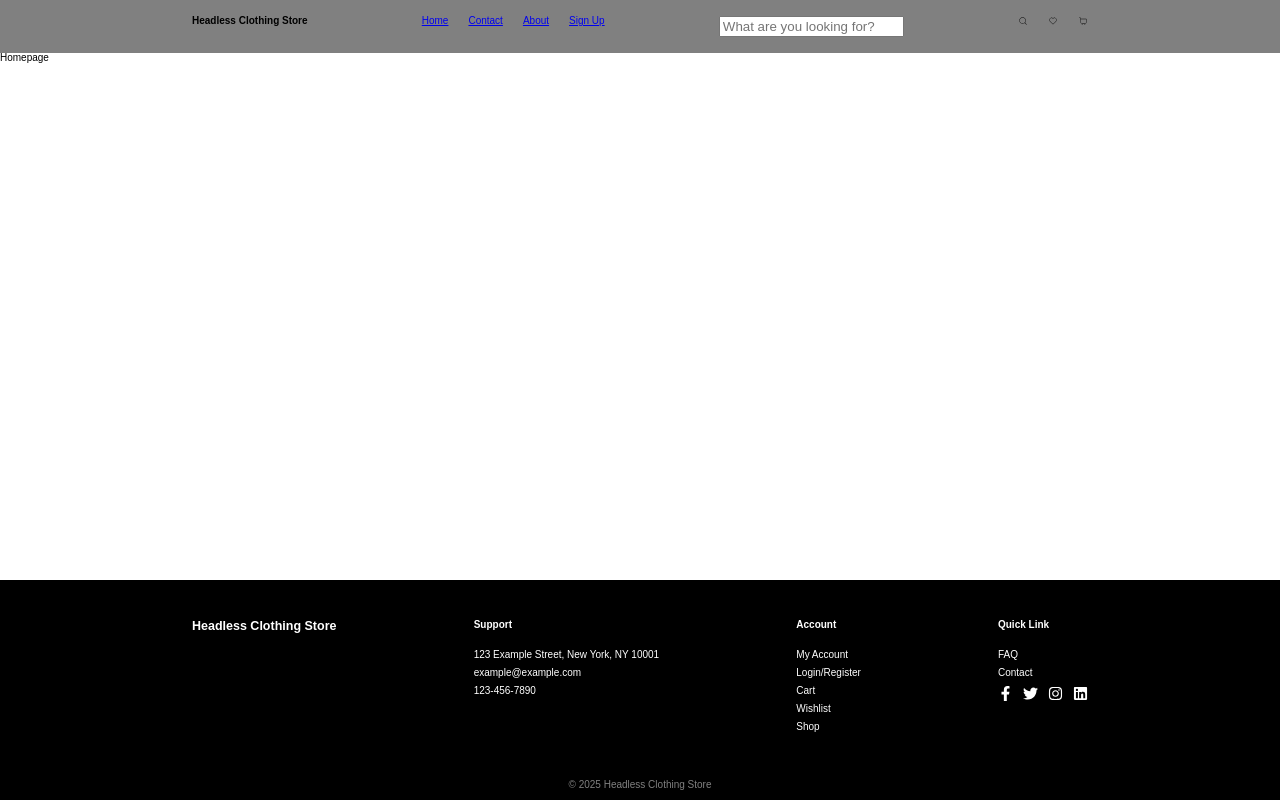
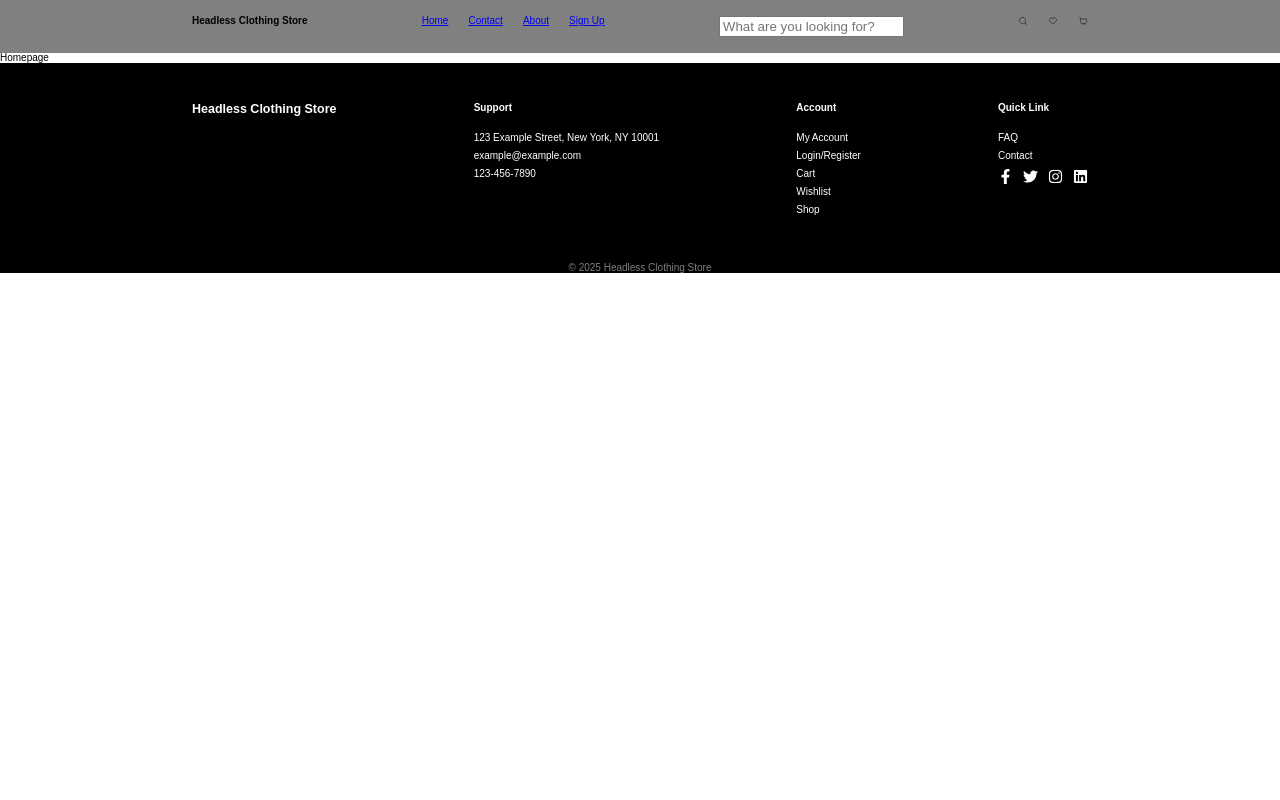
Before and after one commit to MattiVboiii/gw2_svm, a React (Vite) app: page / in a window 1280 px wide. Built offline with nearby package versions, Linux system fonts and the light colour scheme.

Commit message:
fix footer (hopefully)

```diff
--- a/src/styles/global/Footer.module.css
+++ b/src/styles/global/Footer.module.css
@@ -1,12 +1,10 @@
 .footer_cover {
   background-color: black;
-  position: fixed;
   width: 100%;
   bottom: 0;
   footer {
     background-color: black;
     color: white;
-    margin-bottom: 10px;
     .footer_container {
       display: flex;
       justify-content: space-between;
```
